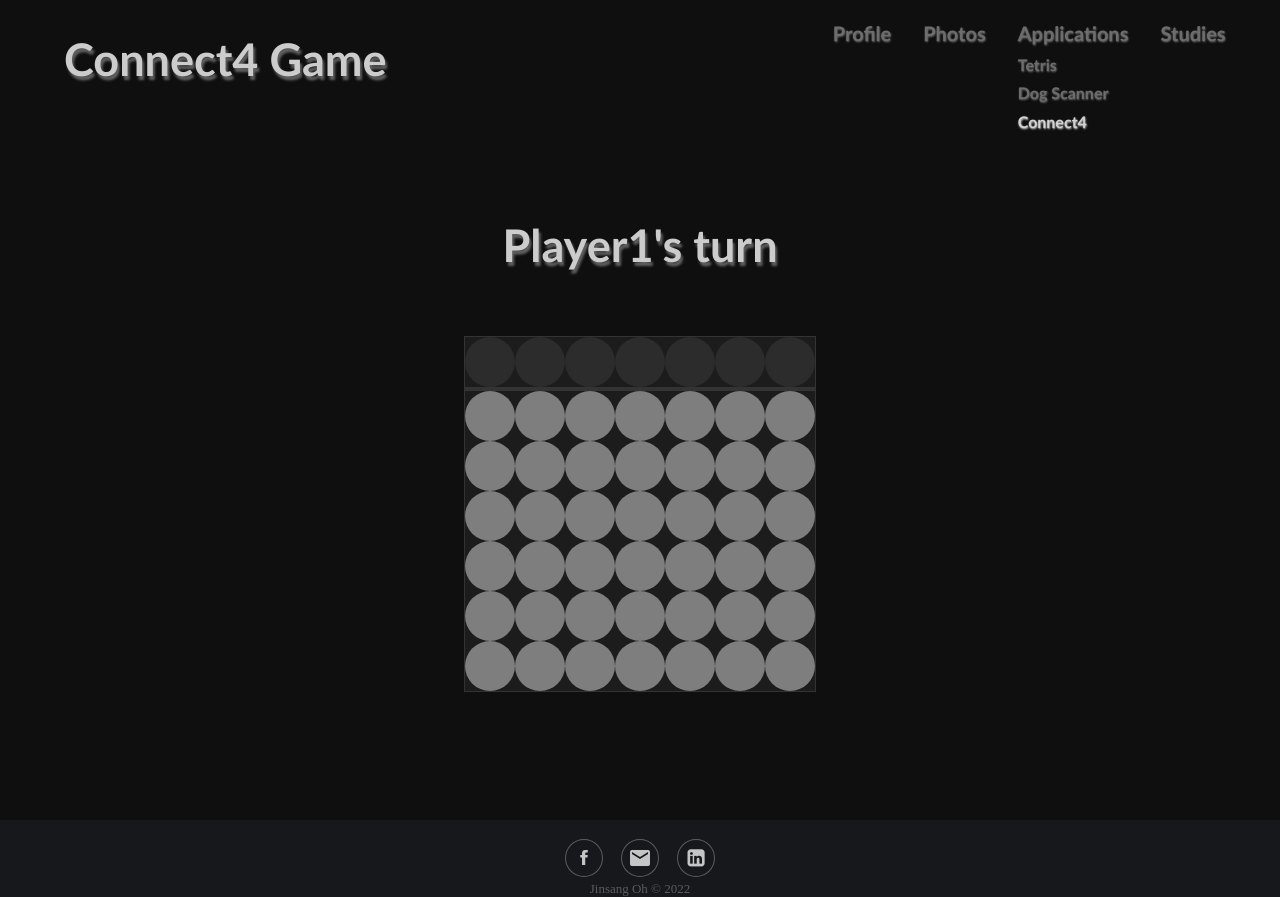
After one commit to JamesOhJins/Profile, a PHP site: page /connect4.html in a window 1280 px wide. The commit adds this page. Run offline with PHP 8.4, Linux system fonts and the light colour scheme; some web fonts are replaced.

Commit message:
added Connect 4 game

```diff
--- a/applications.html
+++ b/applications.html
@@ -26,7 +26,7 @@
     </h1>
     <!-- <div id=grid> -->
         <div id = "half_column">
-            <ul class = "linkWrapper"><div class = link_name><a href="games.html"><img class = "photo_links" src="assets/images/applications/tetris.png"></a>Tetris</div></ul>
+            <ul class = "linkWrapper"><div class = link_name><a href="tetris.html"><img class = "photo_links" src="assets/images/applications/tetris.png"></a>Tetris</div></ul>
             <ul class = "linkWrapper"><div class = link_name><a href="dogScanner.html"><img class = "photo_links" src="assets/images/applications/scanner.png"></a>Dog Scanner</div></ul>
         </div>
     <!-- </div> -->
--- a/assets/css/style.css
+++ b/assets/css/style.css
@@ -923,3 +923,74 @@ video {
     font-size: 4vw;
 
 }
+
+.connect4 {
+    padding-bottom: 12vh;
+    align-items: center;
+    display: inline-table;
+}
+
+.connect4>ul {
+    border: 1px solid #333;
+    background-color: rgba(30, 30, 30, 0.9);
+    width: 350px;
+    margin: 0 auto;
+}
+
+.connect4>ul>li {
+    width: 100%;
+    height: 50px;
+    padding: 0;
+}
+
+.connect4>ul>li>ul {
+    display: flex;
+}
+
+.connect4>ul>li>ul>li {
+    width: 50px;
+    height: 50px;
+    border-radius: 50%;
+    background-color: rgba(187, 187, 187, 0.615);
+    /* border-bottom: rgba(29, 29, 29, 0.15) solid 0.8px;
+    border-top: rgba(29, 29, 29, 0.15) solid 0.8px;
+    border-right: rgba(29, 29, 29, 0.15) solid 0.8px; */
+}
+
+.player1 {
+    background-color: rgba(255, 0, 0, 0.692)!important;
+}
+
+.player2 {
+    background-color: rgba(255, 255, 0, 0.705)!important;
+}
+
+#player {
+    padding:0;
+    text-align: center;
+    padding-top: 10vh;
+    padding-bottom: 8vh;
+    margin: 0;
+}
+
+
+
+.pick_line {
+    align-items: center;
+}
+
+.pick_line>ul {
+    border: 1px solid #333;
+    background-color: rgba(30, 30, 30, 0.9);
+    width: 350px;
+    margin: 0 auto;
+    display:flex;
+}
+
+.pick_line>ul>li {
+    width: 50px;
+    height: 50px;
+    border-radius: 50%;
+    background-color: rgba(187, 187, 187, 0.1);
+    padding: 0;
+}
--- a/assets/html/navBar.html
+++ b/assets/html/navBar.html
@@ -11,10 +11,13 @@
 </li>
 <li><a href="applications.html">Applications</a>
     <ul>
-        <li><a href="games.html"> Tetris</a></li>
+        <li><a href="tetris.html"> Tetris</a></li>
     </ul>
     <ul>
         <li><a href="dogScanner.html"> Dog Scanner</a></li>
+    </ul>
+    <ul>
+        <li><a href="connect4.html">Connect4</a></li>
     </ul>
 </li>
 <li><a href="studies.html">Studies</a>
--- /dev/null
+++ b/assets/js/connect4.js
@@ -0,0 +1,397 @@
+connect4 = document.querySelector(".connect4 > ul");
+pickline = document.querySelector(".pick_line");
+
+player = document.querySelector("#player");
+var CONNECT4_COLS = 7;
+var CONNECT4_ROWS = 6;
+var yindex = [0, 0, 0, 0, 0, 0, 0];
+var play = true;
+count = 0;
+var player1Turn = true;
+function init() {
+    prependPickLine();
+    for (let j = 0; j < CONNECT4_ROWS; j++) {
+        prependNewLine();
+    }
+    addpicker();
+}
+init();
+
+function prependNewLine() {
+    const li = document.createElement("li");
+    const ul = document.createElement("ul");
+
+    for (let j = 0; j < CONNECT4_COLS; j++) {
+        const matrix = document.createElement("li");
+        ul.prepend(matrix);
+        xindex = ("x" + j);
+        matrix.classList.add(xindex);
+    }
+    li.prepend(ul)
+    connect4.prepend(li)
+    var yindex = ("y" + count);
+    li.classList.add(yindex);
+    count++;
+}
+
+function prependPickLine() {
+    const li = document.createElement("li");
+    const ul = document.createElement("ul");
+
+    for (let j = 0; j < CONNECT4_COLS; j++) {
+        const matrix = document.createElement("li");
+        ul.prepend(matrix);
+        matrix.classList.add("x" + j);
+        xindex = ("picker");
+        matrix.classList.add(xindex);
+        pickline.prepend(ul);
+    }
+}
+function addpicker() {
+    for (let j = 0; j < CONNECT4_COLS; j++) {
+        let pickerIndex = document.querySelector('.x' + j + '.picker');
+
+        pickerIndex.addEventListener("mouseover", function () {
+            pickerIndex.style.backgroundColor = changeColor();
+            // console.log("hovering on picker" + '.x' + j + '.picker');
+        });
+
+        pickerIndex.addEventListener("mouseout", function () {
+            pickerIndex.style.backgroundColor = "rgba(187, 187, 187, 0.1)";
+            // console.log("back to original styler" + '.x' + j + '.picker');
+        });
+        pickerIndex.addEventListener("click", function () {
+            disk(j);
+            pickerIndex.style.backgroundColor = changeColor();
+        });
+    }
+}
+function removeListener() {
+    for (let j = 0; j < CONNECT4_COLS; j++) {
+        let pickerIndex = document.querySelector('.x' + j + '.picker');
+
+        pickerIndex.removeEventListener("mouseover", function () {
+            pickerIndex.style.backgroundColor = changeColor();
+            // console.log("hovering on picker" + '.x' + j + '.picker');
+        });
+
+        pickerIndex.removeEventListener("mouseout", function () {
+            pickerIndex.style.backgroundColor = "rgba(187, 187, 187, 0.1)";
+        });
+        pickerIndex.removeEventListener("click", function () {
+            disk(j);
+            pickerIndex.style.backgroundColor = changeColor();
+        });
+    }
+}
+function changeColor() {
+    var playerColor = "red";
+    if (player1Turn) {
+        playerColor = "red";
+    }
+    else {
+        playerColor = "yellow";
+    }
+    return playerColor;
+}
+document.addEventListener("keydown", e => {
+    switch (e.keyCode) {
+        case 82:
+            console.log("restarting");
+            restart();
+            break;
+        // case 50:
+        //     disk(5);
+        //     break;
+        // case 51:
+        //     disk(4);
+        //     break;
+        // case 52:
+        //     disk(3);
+        //     break;
+        // case 53:
+        //     disk(2);
+        //     break;
+        // case 54:
+        //     disk(1);
+        //     break;
+        // case 55:
+        //     disk(0);
+        //     break;
+        default:
+            console.log("out of index");
+            break;
+    }
+
+})
+
+function disk(x) {
+    // console.log(yindex[x]);
+    if (player1Turn && yindex[x] < CONNECT4_ROWS) {
+        index = (".y" + yindex[x] + " > ul > .x" + x)
+        target = document.querySelector(index);
+        // const preview = document.querySelector(".preview > ul");
+        target.classList.add("player1");
+        console.log("diskclass is added for p1 at (" + (CONNECT4_COLS - x - 1) + ", " + yindex[x] + ")");
+        player1Turn = false;
+        yindex[x] += 1;
+        player.innerHTML = "Player2's turn";
+    }
+    else if (!player1Turn && yindex[x] < CONNECT4_ROWS) {
+        index = (".y" + yindex[x] + " > ul > .x" + x)
+        target = document.querySelector(index);
+        // const preview = document.querySelector(".preview > ul");
+        target.classList.add("player2");
+        console.log("diskclass is added for p2 at (" + (CONNECT4_COLS - x - 1) + ", " + yindex[x] + ")");
+        player1Turn = true;
+        yindex[x] += 1;
+        player.innerHTML = "Player1's turn";
+    }
+    else {
+        console.log("Line is already full");
+    }
+    checkFour();
+}
+
+function checkFour() {
+    checkX();
+    checkY();
+    checkZAsc();
+    checkZDsc();
+    checkTie()
+}
+
+function checkX() {
+    var p1Count = p2Count = 0;
+    for (let i = 0; i < CONNECT4_ROWS; i++) {
+        // console.log("y increase");
+        for (let j = 0; j < CONNECT4_COLS; j++) {
+            index = (".y" + i + " > ul > .x" + j)
+            // console.log("checking (" + (CONNECT4_COLS-j-1) + ", " + i + ")");
+            target = document.querySelector(index);
+            if (target.classList.contains("player1")) {
+                p1Count++;
+                p2Count = 0;
+                // console.log("p1Count increased: (" + (CONNECT4_COLS-j-1) + ", " + i + ") " + p1Count);
+                if (p1Count == 4) {
+                    playerWin(1);
+                    return;
+                }
+            }
+            else if (target.classList.contains("player2")) {
+                p2Count++;
+                p1Count = 0;
+                // console.log("p2Count increased: (" + (CONNECT4_COLS-j-1) + ", " + i + ") " + p2Count);
+                if (p2Count == 4) {
+                    playerWin(2);
+                    return;
+                }
+            }
+            else {
+                // console.log("reset");
+                p1Count = p2Count = 0;
+            }
+
+        }
+        p1Count = p2Count = 0;
+    }
+}
+
+function checkY() {
+    var p1Count = p2Count = 0;
+    for (let i = 0; i < CONNECT4_COLS; i++) {
+        // console.log("y increase");
+        for (let j = 0; j < CONNECT4_ROWS; j++) {
+            index = (".y" + j + " > ul > .x" + i)
+            // console.log("checking (" + (CONNECT4_COLS-i-1) + ", " + j + ")");
+            target = document.querySelector(index);
+            if (target.classList.contains("player1")) {
+                p1Count++;
+                p2Count = 0;
+                // console.log("p1Count increased: (" + (CONNECT4_COLS-i-1) + ", " + j + ") " + p1Count);
+                if (p1Count == 4) {
+                    playerWin(1);
+                    return;
+                }
+            }
+            else if (target.classList.contains("player2")) {
+                p2Count++;
+                p1Count = 0;
+                // console.log("p2Count increased: (" + (CONNECT4_COLS-i-1) + ", " + j + ") " + p2Count);
+                if (p2Count == 4) {
+                    playerWin(2);
+                    return;
+                }
+            }
+            else {
+                // console.log("reset");
+                p1Count = p2Count = 0;
+            }
+
+        }
+        p1Count = p2Count = 0;
+    }
+}
+
+function checkZDsc() {
+    var p1Count = p2Count = addOnY = addOnX = 0;
+    var start = 4;
+    var yStart = 0;
+    var numloops = 0;
+    for (let i = yStart; i < CONNECT4_COLS; i++) {
+        if (start > 0) {
+            start -= 1;
+            addOnY = 0;
+        }
+        if (start == 0 && numloops < 2) {
+            numloops += 1;
+            addOnY = numloops;
+        }
+        for (let j = start; j < CONNECT4_COLS && addOnY < CONNECT4_ROWS; j++) {
+            let yVal = addOnY;
+            let xVal = j + addOnX
+            if (yVal < CONNECT4_ROWS) {
+                addOnY++;
+            }
+            else {
+                addOnX++;
+            }
+            index = (".y" + yVal + " > ul > .x" + xVal)
+            target = document.querySelector(index);
+            if (target.classList.contains("player1")) {
+                p1Count++;
+                p2Count = 0;
+                if (p1Count == 4) {
+                    playerWin(1);
+                    return;
+                }
+            }
+            else if (target.classList.contains("player2")) {
+                p2Count++;
+                p1Count = 0;
+                if (p2Count == 4) {
+                    playerWin(2);
+                    return;
+                }
+            }
+            else {
+                p1Count = p2Count = 0;
+            }
+
+        }
+        p1Count = p2Count = 0;
+    }
+}
+
+function checkZAsc() {
+    var p1Count = p2Count = addOnY = 0;
+    var start = 2;
+    var yStart = 0;
+    var numloops = 0;
+    for (let i = yStart; i < CONNECT4_COLS; i++) {
+        if (numloops == 2) {
+            return;
+        }
+        if (start < CONNECT4_COLS) {
+            start += 1;
+            addOnY = 0;
+        }
+        if (start == CONNECT4_COLS && numloops < 2) {
+            numloops += 1;
+            start = 6;
+            addOnY = numloops;
+        }
+
+        for (let j = start; j >= 0 && addOnY < CONNECT4_ROWS; j--) {
+            let yVal = addOnY;
+            let xVal = j;
+            if (yVal < CONNECT4_ROWS) {
+                addOnY++;
+            }
+
+            // console.log("check y: " + yVal + ", x: " + xVal)
+            index = (".y" + yVal + " > ul > .x" + xVal)
+            target = document.querySelector(index);
+            if (target.classList.contains("player1")) {
+                p1Count++;
+                p2Count = 0;
+                console.log("p1:" + p1Count);
+                if (p1Count == 4) {
+                    playerWin(1);
+                    return;
+                }
+            }
+            else if (target.classList.contains("player2")) {
+                p2Count++;
+                p1Count = 0;
+                console.log("p2:" + p2Count);
+                // console.log("p2Count increased: (" + (CONNECT4_COLS-j-1) + ", " + i + ") " + p2Count);
+                if (p2Count == 4) {
+                    playerWin(2);
+                    return;
+                }
+            }
+            else {
+                // console.log("reset");
+                p1Count = p2Count = 0;
+            }
+
+        }
+        p1Count = p2Count = 0;
+    }
+}
+
+function checkTie() {
+    const childNodes = connect4.childNodes;
+    var tieCount = 0;
+    var size = CONNECT4_COLS * CONNECT4_ROWS;
+    childNodes.forEach(child => {
+        child.childNodes.forEach(ul => {
+            ul.childNodes.forEach(li => {
+                if (li.classList.contains("player1") || li.classList.contains("player2")) {
+                    tieCount ++;
+                }
+                if (tieCount == size) {
+                    playerWin("tie");
+                }
+            })
+        })
+    })
+}
+function playerWin(x) {
+    if (x == "tie"){
+        alert("Tie!!");
+        player.innerHTML = "Tie!!" + "<br> Press 'r' to restart";
+    }
+    else {
+    var pName = "Player " + x;
+    alert(pName + " win!!");
+    player.innerHTML = "Winner: " + pName + "<br> Press 'r' to restart";
+    }
+    play = false;
+    pickline.style.display = 'none';
+    // removeListener();
+}
+
+
+function restart() {
+    const childNodes = connect4.childNodes;
+    childNodes.forEach(child => {
+        child.childNodes.forEach(ul => {
+            ul.childNodes.forEach(li => {
+                if (li.classList.contains("player1")) {
+                    li.classList.remove("player1");
+                    console.log("player1 disks are removed");
+                }
+                else if (li.classList.contains("player2")) {
+                    li.classList.remove("player2");
+                    console.log("player2 disks are removed");
+                }
+            })
+        })
+    })
+    pickline.style.display = "initial";
+    player.innerHtml = "Player1's turn";
+    yindex = [0, 0, 0, 0, 0, 0, 0];
+    play = true;
+}
--- /dev/null
+++ b/connect4.html
@@ -0,0 +1,47 @@
+<!DOCTYPE html>
+<html>
+
+<body id="tetris-body">
+
+    <head>
+        <title>Games</title>
+        <link href="assets/css/style.css" rel="stylesheet">
+        <!--Pixel font -->
+        <link href="https://fonts.cdnfonts.com/css/karma-2" rel="stylesheet">
+        <script src="assets/js/highlightSelected.js"></script>
+        <script src="https://code.jquery.com/jquery-3.3.1.js"
+            integrity="sha256-2Kok7MbOyxpgUVvAk/HJ2jigOSYS2auK4Pfzbm7uH60=" crossorigin="anonymous">
+            </script>
+        <script>
+            $(function () {
+                $(".footer-dark").load("assets/html/footer.html")
+                $(".navLinks").load("assets/html/navBar.html")
+                $("#header").load("assets/html/header.html")
+            });
+        </script>
+        <div id="header"></div>
+    </head>
+    <h1 >Connect4 Game
+        <dl class="navLinks">
+        </dl>
+    </h1>
+    <div id=grid>
+        <div>
+            <h1 id = "player">Player1's turn</h1>
+            <span class = pick_line>
+                <ul></ul>
+            </span>
+            <span class="connect4">
+                <ul></ul>
+            </span>
+        </div>
+        <script src = "assets/js/connect4.js">
+        </script>
+    </div>
+    <div class="tetris-footer">
+        <div class="footer-dark">
+        </div>
+    </div>
+</body>
+
+</html>
```
Also changed, not shown: tetris.html (renamed from games.html).
